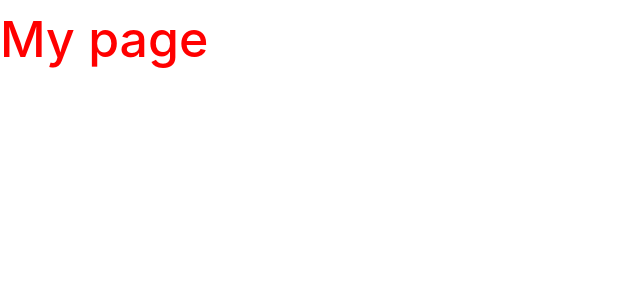
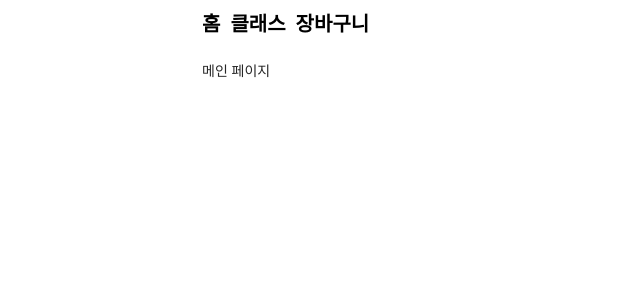
Before and after one commit to JeGwan/shopping-cart, a Next.js app: page / in a window 1280 px wide. Shown: the top 300 px of the page, without its empty margins (0-640 px from the left). Built offline with nearby package versions, Linux system fonts and the light colour scheme.

Commit message:
공통 레이아웃 추가

```diff
--- /dev/null
+++ b/components/Layout.tsx
@@ -0,0 +1,65 @@
+import Head from "next/head";
+import Link from "next/link";
+import { HTMLAttributes } from "react";
+import styled from "styled-components";
+
+export const Container = styled.div`
+  max-width: 900px;
+  margin: 0 auto;
+`;
+export const Main = styled.main`
+  display: block;
+  padding: 60px 12px;
+`;
+
+export const Nav = styled.nav`
+  position: fixed;
+  top: 0;
+  right: 0;
+  left: 0;
+  z-index: 100;
+  max-width: 900px;
+  height: 50px;
+  margin: 0 auto;
+  padding: 0 12px;
+  display: flex;
+  align-items: center;
+  background-color: white;
+`;
+
+export const NavLink = styled.a`
+  color: black;
+  font-size: 20px;
+  font-weight: bold;
+  margin-left: 10px;
+  &:first-child {
+    margin-left: 0;
+  }
+`;
+
+interface LayoutProps extends HTMLAttributes<HTMLDivElement> {
+  title?: string;
+}
+const Layout = ({ title, children, ...props }: LayoutProps) => {
+  return (
+    <Container {...props}>
+      <Head>
+        <title>{`클래스101${title ? ` : ${title}` : ""}`}</title>
+      </Head>
+      <Nav>
+        <Link href="/" passHref>
+          <NavLink>홈</NavLink>
+        </Link>
+        <Link href="/products" passHref>
+          <NavLink>클래스</NavLink>
+        </Link>
+        <Link href="/cart" passHref>
+          <NavLink>장바구니</NavLink>
+        </Link>
+      </Nav>
+      <Main>{children}</Main>
+    </Container>
+  );
+};
+
+export default Layout;
--- a/pages/index.tsx
+++ b/pages/index.tsx
@@ -1,10 +1,5 @@
-import styled from 'styled-components'
-
-const Title = styled.h1`
-  color: red;
-  font-size: 50px;
-`
+import Layout from "../components/Layout";
 
 export default function Home() {
-  return <Title>My page</Title>
+  return <Layout title="메인">메인 페이지</Layout>;
 }
```
